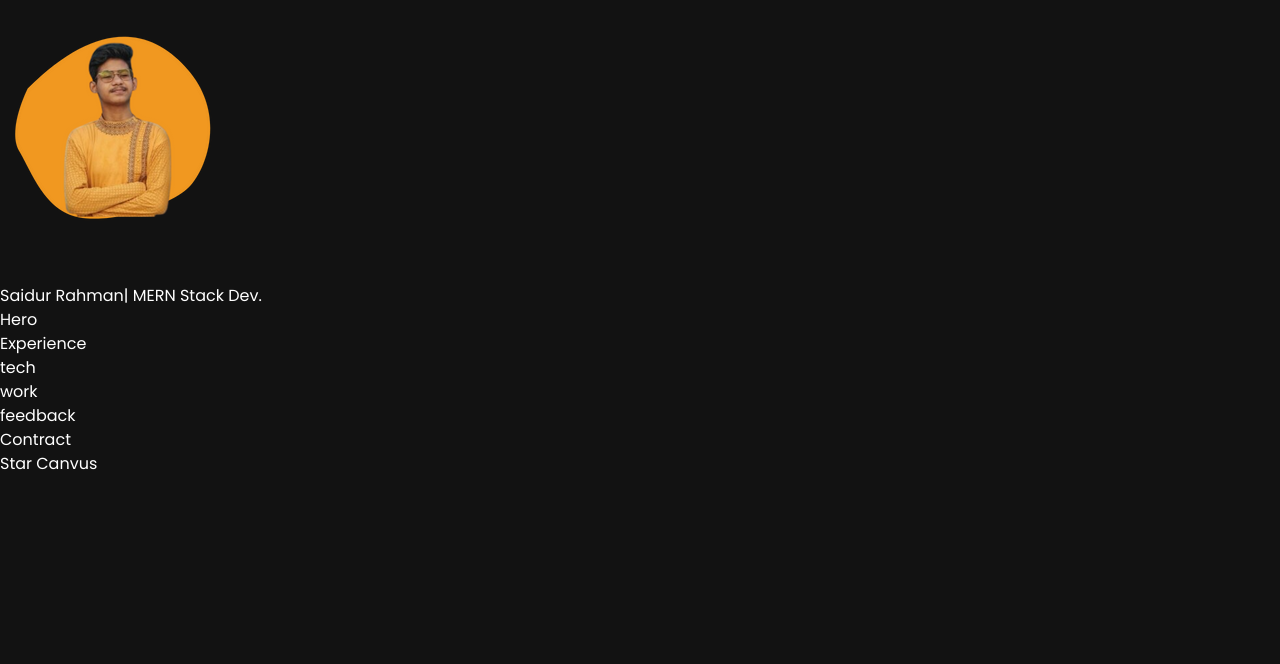
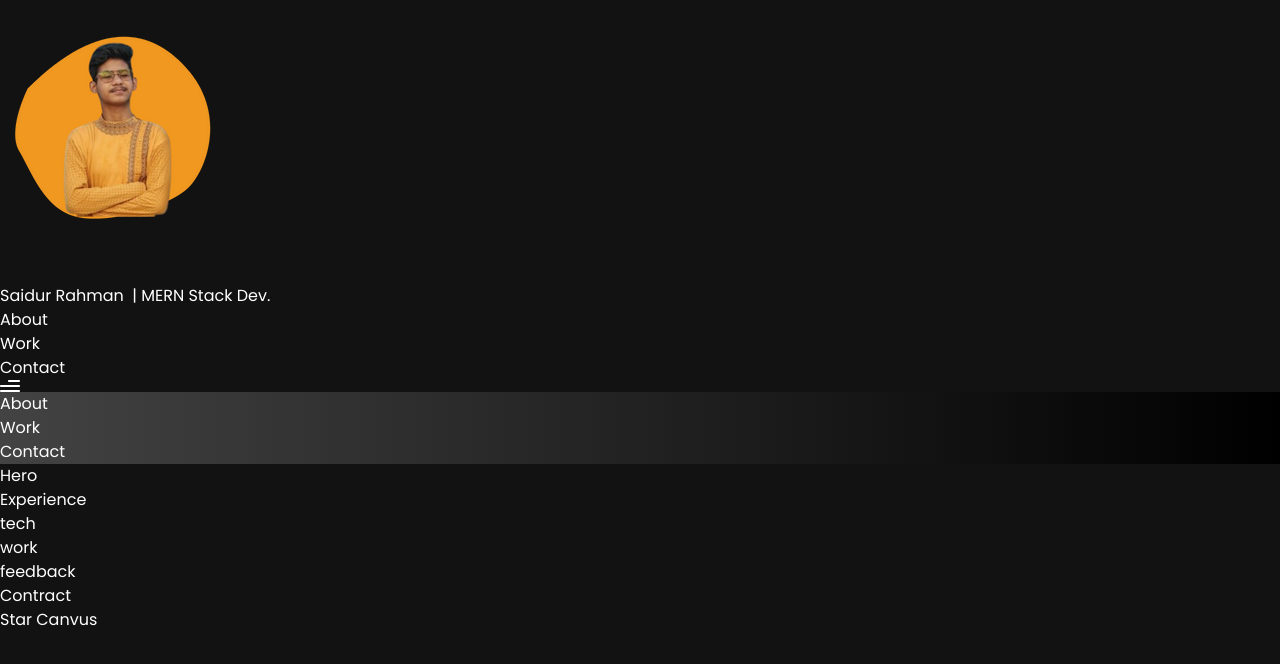
Before and after one commit to SaidurRahman10/3D_Web_Developer_Portfolio, a React (Vite) app: page / in a window 1280 px wide. Shown: the top 664 px of the page. Built offline with nearby package versions, Linux system fonts and the light colour scheme.

Commit message:
navbar Complete

```diff
--- a/src/components/Navbar.jsx
+++ b/src/components/Navbar.jsx
@@ -7,6 +7,7 @@
 
 const Navbar = () => {
   const [active, setActive] = useState("");
+  const [toggle, setToggle] = useState(false);
   return (
     <nav
       className={`${styles.paddingX} w-full flex item-center py-5 fixed top-0 z-20 bg-primary`}
@@ -22,21 +23,56 @@
         >
           <img src={logo} alt="logo" className="w-9 h-9 object-contain" />
 
-          <div className="text-white text-[18px] font-bold cursor-pointer">
-            Saidur Rahman
+          <div className="text-white text-[18px] font-bold cursor-pointer flex">
+            Saidur Rahman &nbsp;
             <span className="sm:block hidden">| MERN Stack Dev.</span>
           </div>
         </Link>
+        <ul className="list-none hidden sm:flex flex-row gap-10">
+          {navLinks.map((nav) => (
+            <li
+              key={nav.id}
+              className={`${
+                active === nav.title ? "text-white" : "text-secondary"
+              } hover:text-white text-[18px] font-medium cursor-pointer`}
+              onClick={() => setActive(nav.title)}
+            >
+              <a href={`#${nav.id}`}>{nav.title}</a>
+            </li>
+          ))}
+        </ul>
 
-          <ul className="list-none hidden sm:flex flex-row gap-10">
+        <div className="sm:hidden flex flex-1 justify-end items-center">
+          <img
+            src={toggle ? close : menu}
+            alt="menu"
+            className="w-[28px] h-[28px] object-contain cursor-pointer"
+            onClick={() => setToggle(!toggle)}
+          />
 
-            {navLinks.map((link)=>{
-                <li>
-                    <a href={`#${link.id}`}>{link.title}</a>
+          <div
+            className={`${
+              !toggle ? "hidden" : "flex"
+            } p-6 black-gradient absolute top-20 right-0 mx-4 my-2 min-w-[140px] z-10 rounded-xl`}
+          >
+            <ul className="list-none flex  justify-end items-start flex-col gap-4">
+              {navLinks.map((nav) => (
+                <li
+                  key={nav.id}
+                  className={`${
+                    active === nav.title ? "text-white" : "text-secondary"
+                  } font-poppins font-medium text-[16px] cursor-pointer`}
+                  onClick={() => {
+                    setToggle(!toggle);
+                    setActive(nav.title);
+                  }}
+                >
+                  <a href={`#${nav.id}`}>{nav.title}</a>
                 </li>
-            })}
-          </ul>
-
+              ))}
+            </ul>
+          </div>
+        </div>
       </div>
     </nav>
   );
```
